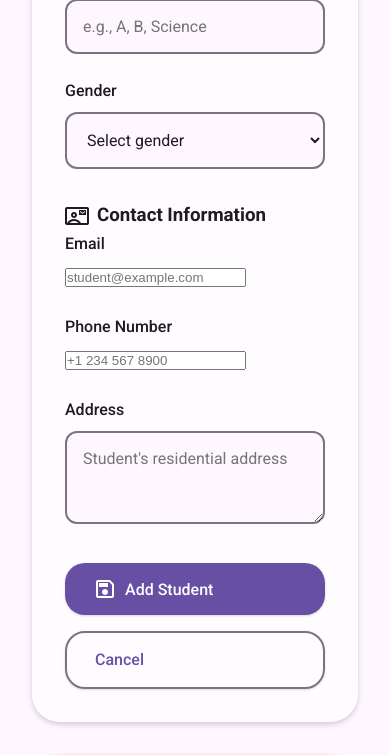
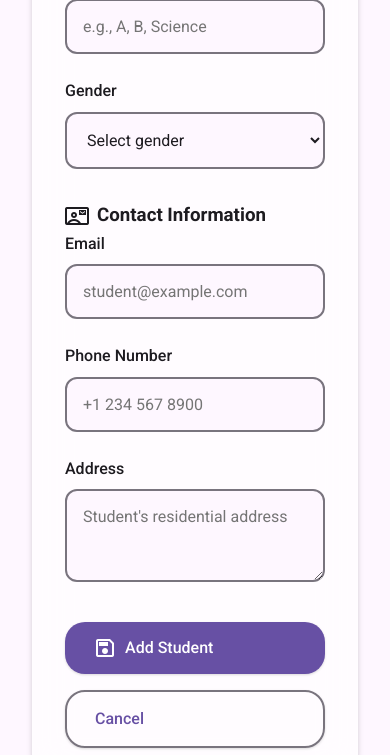
Before and after one commit to darkShadow-exe/ScoreSense, a Flask app: page /add in a window 390 px wide. Shown: the part 882-1637 px from the top of the page. Run offline with Flask 3, Linux system fonts and the light colour scheme.

Commit message:
Add proper formatting for email and phone input fields

```diff
--- a/static/styles_m3.css
+++ b/static/styles_m3.css
@@ -447,6 +447,8 @@ body {
 
 input[type="text"],
 input[type="number"],
+input[type="email"],
+input[type="tel"],
 textarea,
 select {
     width: 100%;
```
